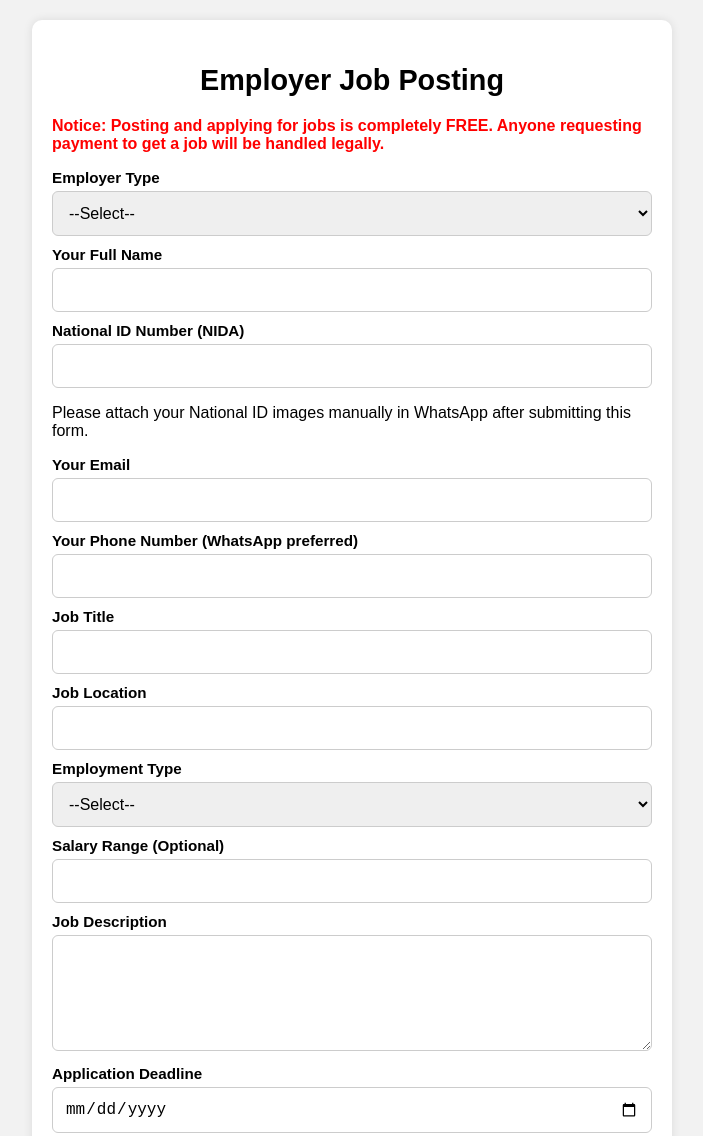
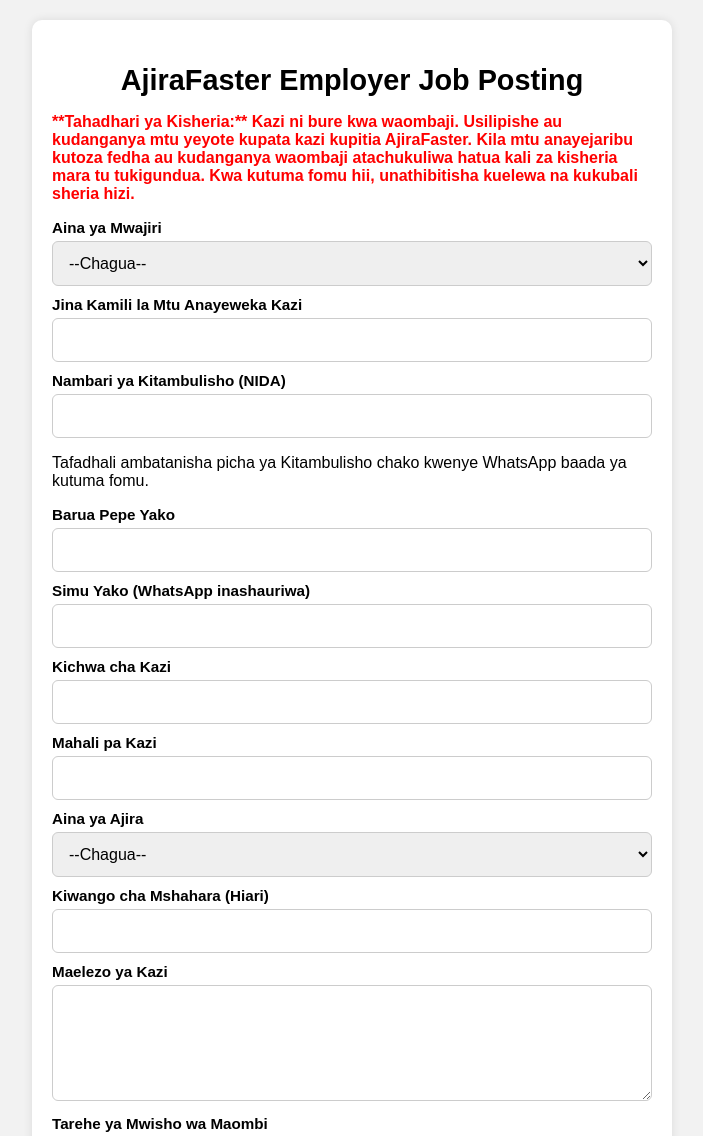
Before and after one commit to gadsentzinfo-ops/employers, a plain HTML site: page index.html in a window 1280 px wide. Shown: the top 1136 px of the page, without its empty margins (288-991 px from the left). Drawn offline with Linux system fonts and the light colour scheme.

Commit message:
Update index.html

```diff
--- a/index.html
+++ b/index.html
@@ -3,12 +3,12 @@
 <head>
 <meta charset="UTF-8">
 <meta name="viewport" content="width=device-width, initial-scale=1.0">
-<title>Employer Job Posting</title>
+<title>AjiraFaster Employer Job Posting</title>
 <style>
   body { font-family: Arial, sans-serif; background: #f2f2f2; margin:0; padding:0; }
   .container { max-width:600px; margin:20px auto; background:#fff; padding:20px; border-radius:10px; box-shadow:0 0 10px rgba(0,0,0,0.1);}
-  h2 { text-align:center; font-size:1.8rem; margin-bottom:20px;}
-  p.notice { color:red; font-weight:bold; }
+  h2 { text-align:center; font-size:1.8rem; margin-bottom:10px;}
+  p.notice { color:red; font-weight:bold; font-size:1rem; }
   label { display:block; margin:10px 0 5px; font-weight:bold; font-size:0.95rem;}
   input, select, textarea, button { width:100%; padding:12px; border-radius:6px; border:1px solid #ccc; box-sizing:border-box; font-size:1rem;}
   textarea { resize:vertical;}
@@ -21,89 +21,92 @@
 <body>
 
 <div class="container">
-<h2>Employer Job Posting</h2>
+<h2>AjiraFaster Employer Job Posting</h2>
 <p class="notice">
-  Notice: Posting and applying for jobs is completely FREE. Anyone requesting payment to get a job will be handled legally.
+  **Tahadhari ya Kisheria:** Kazi ni bure kwa waombaji. Usilipishe au kudanganya mtu yeyote kupata kazi kupitia AjiraFaster.
+  Kila mtu anayejaribu kutoza fedha au kudanganya waombaji atachukuliwa hatua kali za kisheria mara tu tukigundua.
+  Kwa kutuma fomu hii, unathibitisha kuelewa na kukubali sheria hizi.
 </p>
+
 <form id="whatsappForm">
 
-  <label for="employerType">Employer Type</label>
+  <label for="employerType">Aina ya Mwajiri</label>
   <select id="employerType" name="employerType" required>
-    <option value="">--Select--</option>
-    <option value="Registered Company">Registered Company</option>
-    <option value="Small Shop / Individual">Small Shop / Individual</option>
+    <option value="">--Chagua--</option>
+    <option value="Registered Company">Kampuni Iliyosajiliwa</option>
+    <option value="Small Shop / Individual">Duka / Mtu Binafsi</option>
   </select>
 
   <div id="companyFields" class="hidden">
-    <label for="companyName">Company Name</label>
+    <label for="companyName">Jina la Kampuni</label>
     <input type="text" id="companyName" name="companyName">
-    <label for="businessReg">Business Registration Number (BRELA/TIN)</label>
+    <label for="businessReg">Nambari ya Usajili (BRELA/TIN)</label>
     <input type="text" id="businessReg" name="businessReg">
-    <label for="companyEmail">Company Email</label>
+    <label for="companyEmail">Barua Pepe ya Kampuni</label>
     <input type="email" id="companyEmail" name="companyEmail">
-    <label for="companyPhone">Company Phone</label>
+    <label for="companyPhone">Simu ya Kampuni</label>
     <input type="text" id="companyPhone" name="companyPhone">
-    <label for="companyWebsite">Company Website / Social Media</label>
+    <label for="companyWebsite">Tovuti / Mitandao ya Kijamii</label>
     <input type="url" id="companyWebsite" name="companyWebsite">
   </div>
 
   <div id="shopFields" class="hidden">
-    <label for="shopName">Shop / Business Name</label>
+    <label for="shopName">Jina la Duka / Biashara</label>
     <input type="text" id="shopName" name="shopName">
-    <label for="shopType">Business Type</label>
-    <input type="text" id="shopType" name="shopType" placeholder="e.g., Salon, Farm, Retail">
-    <label for="shopAddress">Business Address / Landmark</label>
+    <label for="shopType">Aina ya Biashara</label>
+    <input type="text" id="shopType" name="shopType" placeholder="Mfano: Salon, Shamba, Duka">
+    <label for="shopAddress">Anuani / Landmark</label>
     <input type="text" id="shopAddress" name="shopAddress">
-    <label for="shopPhone">Business Phone (WhatsApp preferred)</label>
+    <label for="shopPhone">Simu ya Biashara (WhatsApp inashauriwa)</label>
     <input type="text" id="shopPhone" name="shopPhone">
   </div>
 
-  <label for="fullName">Your Full Name</label>
+  <label for="fullName">Jina Kamili la Mtu Anayeweka Kazi</label>
   <input type="text" id="fullName" name="fullName" required>
 
-  <label for="idNumber">National ID Number (NIDA)</label>
+  <label for="idNumber">Nambari ya Kitambulisho (NIDA)</label>
   <input type="text" id="idNumber" name="idNumber" required>
 
-  <p>Please attach your National ID images manually in WhatsApp after submitting this form.</p>
+  <p>Tafadhali ambatanisha picha ya Kitambulisho chako kwenye WhatsApp baada ya kutuma fomu.</p>
 
-  <label for="email">Your Email</label>
+  <label for="email">Barua Pepe Yako</label>
   <input type="email" id="email" name="email" required>
 
-  <label for="phone">Your Phone Number (WhatsApp preferred)</label>
+  <label for="phone">Simu Yako (WhatsApp inashauriwa)</label>
   <input type="text" id="phone" name="phone" required>
 
-  <label for="jobTitle">Job Title</label>
+  <label for="jobTitle">Kichwa cha Kazi</label>
   <input type="text" id="jobTitle" name="jobTitle" required>
 
-  <label for="jobLocation">Job Location</label>
+  <label for="jobLocation">Mahali pa Kazi</label>
   <input type="text" id="jobLocation" name="jobLocation" required>
 
-  <label for="employmentType">Employment Type</label>
+  <label for="employmentType">Aina ya Ajira</label>
   <select id="employmentType" name="employmentType" required>
-    <option value="">--Select--</option>
-    <option value="Full-time">Full-time</option>
-    <option value="Part-time">Part-time</option>
-    <option value="Internship">Internship</option>
-    <option value="Contract">Contract</option>
-    <option value="Remote">Remote</option>
+    <option value="">--Chagua--</option>
+    <option value="Full-time">Muda Kamili</option>
+    <option value="Part-time">Sehemu ya Muda</option>
+    <option value="Internship">Praktiki / Internship</option>
+    <option value="Contract">Mkataba</option>
+    <option value="Remote">Kazi ya Mbali</option>
   </select>
 
-  <label for="salary">Salary Range (Optional)</label>
+  <label for="salary">Kiwango cha Mshahara (Hiari)</label>
   <input type="text" id="salary" name="salary">
 
-  <label for="jobDescription">Job Description</label>
+  <label for="jobDescription">Maelezo ya Kazi</label>
   <textarea id="jobDescription" name="jobDescription" rows="5" required></textarea>
 
-  <label for="deadline">Application Deadline</label>
+  <label for="deadline">Tarehe ya Mwisho wa Maombi</label>
   <input type="date" id="deadline" name="deadline">
 
   <!-- Free Job Acknowledgment -->
   <label>
     <input type="checkbox" name="acknowledgeFree" required>
-    I understand that applying for or posting a job is free and I will not pay anyone to get a job.
+    Ninaelewa kuwa kupata kazi hapa ni bure na sitalipisha mtu yeyote. Nimeelezwa kuwa hatua kali za kisheria zitachukuliwa dhidi ya yeyote anayejaribu kudanganya au kutoza fedha.
   </label>
 
-  <button type="submit">Submit Job</button>
+  <button type="submit">Tuma Kazi</button>
 
 </form>
 </div>
@@ -129,8 +132,8 @@ employerType.addEventListener('change', function() {
 // WhatsApp Submission
 document.getElementById('whatsappForm').addEventListener('submit', function(e){
   e.preventDefault();
-  const whatsappNumber = '255787440458'; // your WhatsApp number
-  let message = `Employer Type: ${document.getElementById('employerType').value}%0AFull Name: ${document.getElementById('fullName').value}%0ANID: ${document.getElementById('idNumber').value}%0AEmail: ${document.getElementById('email').value}%0APhone: ${document.getElementById('phone').value}%0AJob Title: ${document.getElementById('jobTitle').value}%0ALocation: ${document.getElementById('jobLocation').value}%0AEmployment Type: ${document.getElementById('employmentType').value}%0ASalary: ${document.getElementById('salary').value}%0ADescription: ${document.getElementById('jobDescription').value}%0ADeadline: ${document.getElementById('deadline').value}%0A*This job is FREE. Please attach National ID images manually in WhatsApp*`;
+  const whatsappNumber = '255787440458'; // namba yako ya WhatsApp
+  let message = `Aina ya Mwajiri: ${document.getElementById('employerType').value}%0AJina Kamili: ${document.getElementById('fullName').value}%0ANIDA: ${document.getElementById('idNumber').value}%0AEmail: ${document.getElementById('email').value}%0ASimu: ${document.getElementById('phone').value}%0AKichwa cha Kazi: ${document.getElementById('jobTitle').value}%0AMahali pa Kazi: ${document.getElementById('jobLocation').value}%0AAina ya Ajira: ${document.getElementById('employmentType').value}%0AMshahara: ${document.getElementById('salary').value}%0AMaelezo: ${document.getElementById('jobDescription').value}%0ATarehe ya Mwisho: ${document.getElementById('deadline').value}%0A*Kazi ni bure kwa waombaji. Tafadhali ambatanisha picha ya Kitambulisho kwenye WhatsApp. Hatua kali za kisheria zitachukuliwa dhidi ya yeyote anayejaribu kudanganya au kutoza fedha.*`;
 
   window.open(`https://wa.me/${whatsappNumber}?text=${message}`, '_blank');
 });
```
